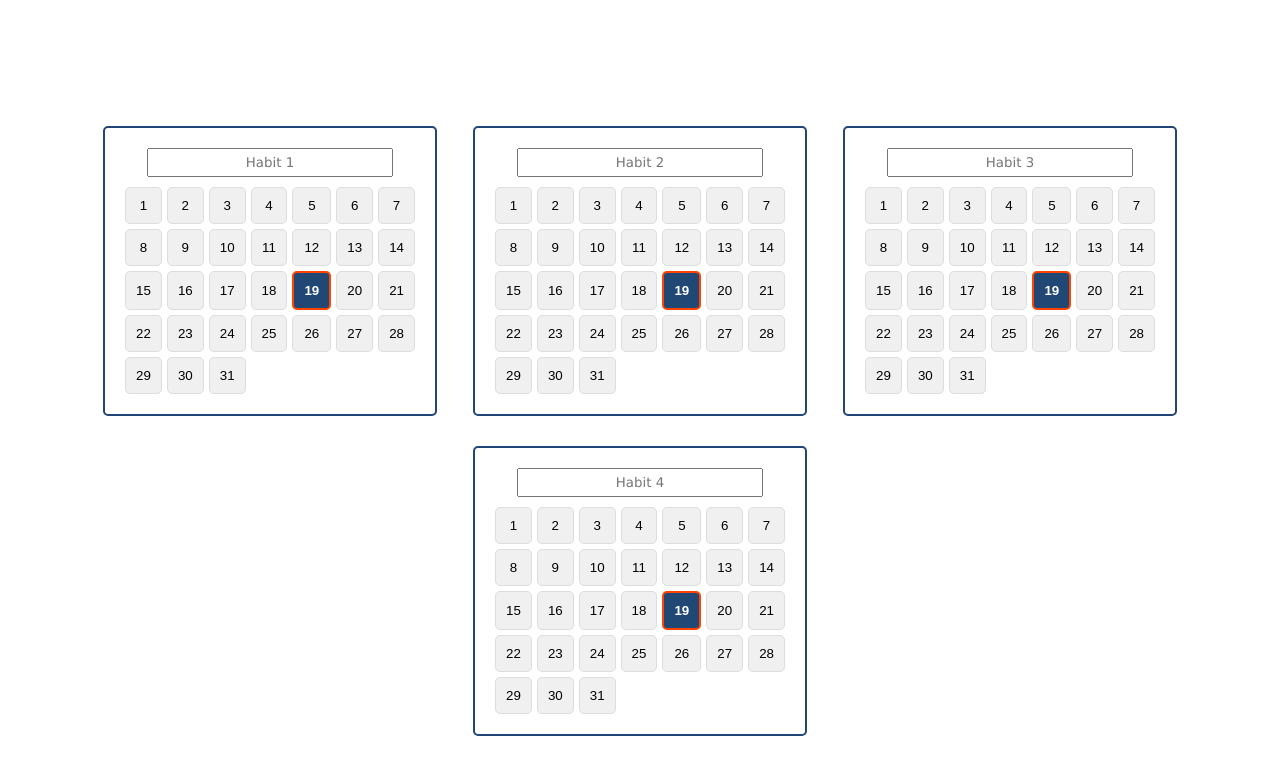
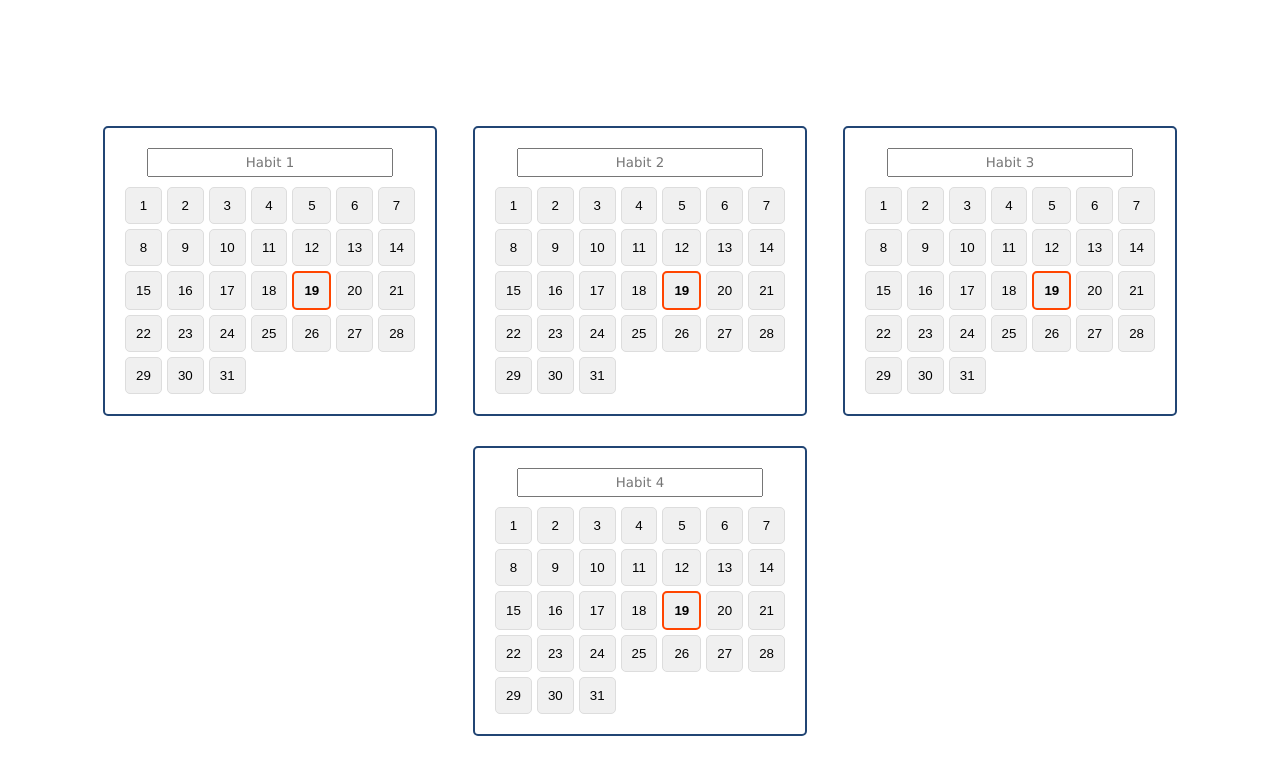
Before and after one commit to luisjarquec/ToDoList2024, a plain HTML site: page habits/habits.html in a window 1280 px wide. Shown: the part 92-866 px from the top of the page. Drawn offline with Linux system fonts and the light colour scheme.

Commit message:
Página Completada

```diff
--- a/main/style.css
+++ b/main/style.css
@@ -206,7 +206,5 @@ form button:hover {
 .habit-buttons button.current-day{
     border-color: orangered;
     border-width: 0.075cm;
-    background-color: #214874;
-    color: white;
     font-weight: bold;
 }
```
Also changed, not shown: contact/contacto.html (+1 -0 lines), gfh.png (deleted).
